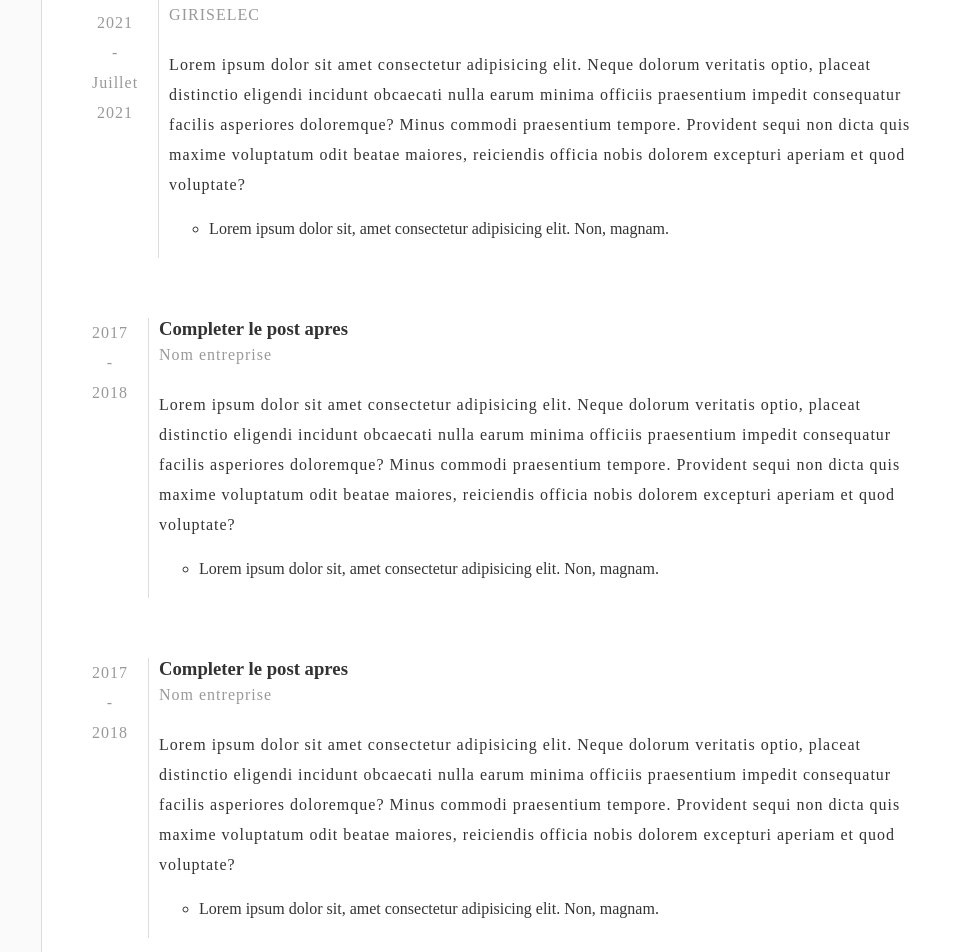
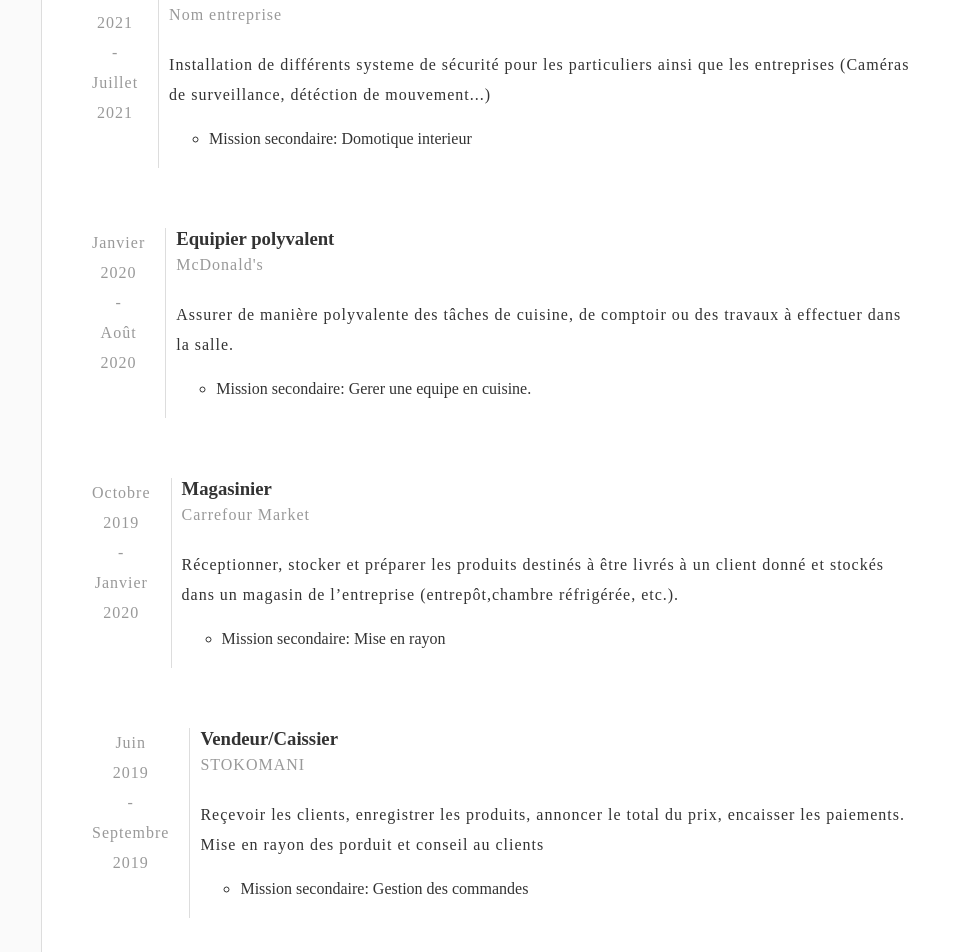
Before and after one commit to islemk69/projet-cv, a website: page index.html in a window 1280 px wide. Shown: the part 700-1652 px from the top of the page, 308-1280 px from the left. Drawn offline with Linux system fonts and the light colour scheme.

Commit message:
initial commit

```diff
--- a/index.html
+++ b/index.html
@@ -94,44 +94,58 @@
         </aside>
         <main>
             <h2 class="title-small">PROFIL PROFESSIONNEL</h2>
-            <p class="mb-5">Actuellement en BTS système numérique 2ème année, je suis activement à la recherche d'une alternance en vue d'une licence pro METINET pour Octobre 2022. Passioné d'informatique et de nouvelles techno depuis tout petit, je n'ai cessé de me former dans le developpement Web. Autodidacte, curieux et rigoureux je m'adapte a toutes circonstance</p>
-            <h2 class="title-small">EXPERIENCES PROFESSIONNELLES</h2>
+            <p class="mb-5">Actuellement en BTS système numérique 2ème année, je suis activement à la recherche d'une alternance en vue d'une licence pro METINET pour Octobre 2022. Passioné d'informatique et de nouvelles techno depuis tout petit, je n'ai cessé de me former dans le developpement Web. Autodidacte, curieux et rigoureux j'ai soif d'apprendre et je m'adapte a toutes circonstances.</p>
+            <h2 class="title-small mbxx">EXPERIENCES PROFESSIONNELLES</h2>
             <div class="experience">
                 <div class="timeline">
-                    <p>Mai 2021 <br> - <br> Juillet 2021</p>
+                    <p>Mai <br> 2021 <br> - <br> Juillet <br> 2021</p>
                 </div>
                 <div class="content">
-                    <h3>Stagiaire Technicien sécurité</h3>
-                    <p class="text-hint mb-2">GIRISELEC</p>
-                    <p>Lorem ipsum dolor sit amet consectetur adipisicing elit. Neque dolorum veritatis optio, placeat distinctio eligendi incidunt obcaecati nulla earum minima officiis praesentium impedit consequatur facilis asperiores doloremque? Minus commodi praesentium tempore. Provident sequi non dicta quis maxime voluptatum odit beatae maiores, reiciendis officia nobis dolorem excepturi aperiam et quod voluptate?</p>
+                    <h3>Stagiaire Electricien / Installation securités</h3>
+                    <p class="text-hint mb-2">Nom entreprise</p>
+                    <p>Installation de différents systeme de sécurité pour les particuliers ainsi que les entreprises (Caméras de surveillance, détéction de mouvement...) </p>
                     <ul>
-                        <li>Lorem ipsum dolor sit, amet consectetur adipisicing elit. Non, magnam.</li>
+                        <li>Mission secondaire: Domotique interieur</li>
                     </ul>
                 </div>
             </div>
             <div class="experience">
                 <div class="timeline">
-                    <p>2017 <br> - <br> 2018</p>
+                    <p>Janvier <br> 2020 <br> - <br> Août <br> 2020</p>
                 </div>
                 <div class="content">
-                    <h3>Completer le post apres</h3>
-                    <p class="text-hint mb-2">Nom entreprise</p>
-                    <p>Lorem ipsum dolor sit amet consectetur adipisicing elit. Neque dolorum veritatis optio, placeat distinctio eligendi incidunt obcaecati nulla earum minima officiis praesentium impedit consequatur facilis asperiores doloremque? Minus commodi praesentium tempore. Provident sequi non dicta quis maxime voluptatum odit beatae maiores, reiciendis officia nobis dolorem excepturi aperiam et quod voluptate?</p>
+                    <h3>Equipier polyvalent</h3>
+                    <p class="text-hint mb-2">McDonald's</p>
+                    <p>Assurer de manière polyvalente des tâches de cuisine, de comptoir ou des travaux à
+                        effectuer dans la salle.</p>
                     <ul>
-                        <li>Lorem ipsum dolor sit, amet consectetur adipisicing elit. Non, magnam.</li>
+                        <li>Mission secondaire: Gerer une equipe en cuisine.</li>
                     </ul>
                 </div>
             </div>
             <div class="experience">
                 <div class="timeline">
-                    <p>2017 <br> - <br> 2018</p>
+                    <p>Octobre <br> 2019 <br> - <br> Janvier <br> 2020</p>
                 </div>
                 <div class="content">
-                    <h3>Completer le post apres</h3>
-                    <p class="text-hint mb-2">Nom entreprise</p>
-                    <p>Lorem ipsum dolor sit amet consectetur adipisicing elit. Neque dolorum veritatis optio, placeat distinctio eligendi incidunt obcaecati nulla earum minima officiis praesentium impedit consequatur facilis asperiores doloremque? Minus commodi praesentium tempore. Provident sequi non dicta quis maxime voluptatum odit beatae maiores, reiciendis officia nobis dolorem excepturi aperiam et quod voluptate?</p>
+                    <h3>Magasinier</h3>
+                    <p class="text-hint mb-2">Carrefour Market</p>
+                    <p>Réceptionner, stocker et préparer les produits destinés à être livrés à un client donné et stockés dans un magasin de l’entreprise (entrepôt,chambre réfrigérée, etc.).</p>
                     <ul>
-                        <li>Lorem ipsum dolor sit, amet consectetur adipisicing elit. Non, magnam.</li>
+                        <li>Mission secondaire: Mise en rayon</li>
+                    </ul>
+                </div>
+            </div>
+            <div class="experience">
+                <div class="timeline">
+                    <p>Juin <br> 2019 <br> - <br> Septembre <br> 2019</p>
+                </div>
+                <div class="content">
+                    <h3>Vendeur/Caissier</h3>
+                    <p class="text-hint mb-2">STOKOMANI</p>
+                    <p>Reçevoir les clients, enregistrer les produits, annoncer le total du prix, encaisser les paiements. Mise en rayon des porduit et conseil au clients</p>
+                    <ul>
+                        <li>Mission secondaire: Gestion des commandes</li>
                     </ul>
                 </div>
             </div>
```
